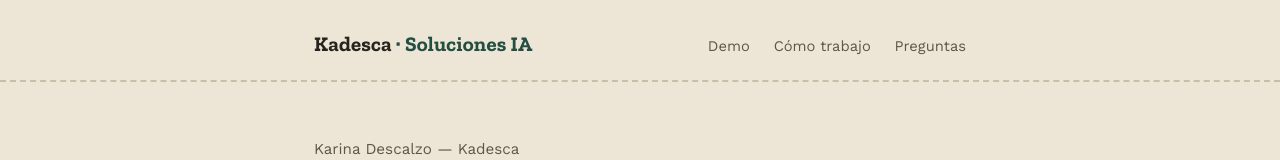
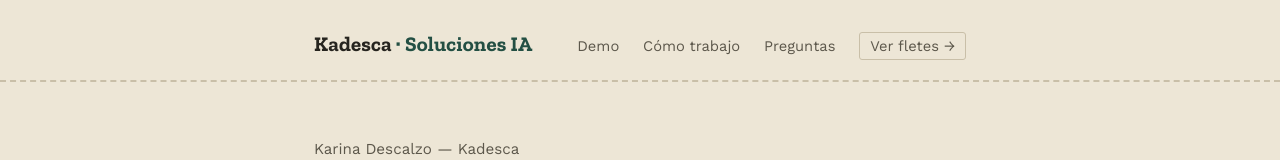
Before and after one commit to kadesca/soluciones---IA, a plain HTML site: page index.html in a window 1280 px wide. Shown: the top 160 px of the page. Drawn offline with nearby package versions, Linux system fonts and the light colour scheme.

Commit message:
Add link to 'Ver fletes' in navigation

```diff
--- a/index.html
+++ b/index.html
@@ -407,6 +407,7 @@
       <a href="#demo">Demo</a>
       <a href="#trabajo">Cómo trabajo</a>
       <a href="#faq">Preguntas</a>
+      <a class="switch" href="fletes.html" style="border:1.5px solid var(--rule); padding:4px 10px; border-radius:3px;">Ver fletes →</a>
     </nav>
   </div>
 </header>
```
